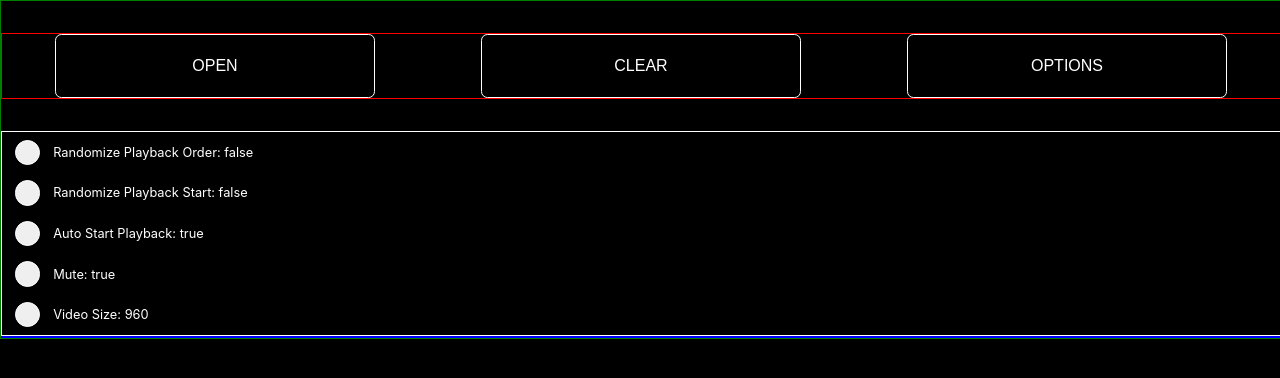
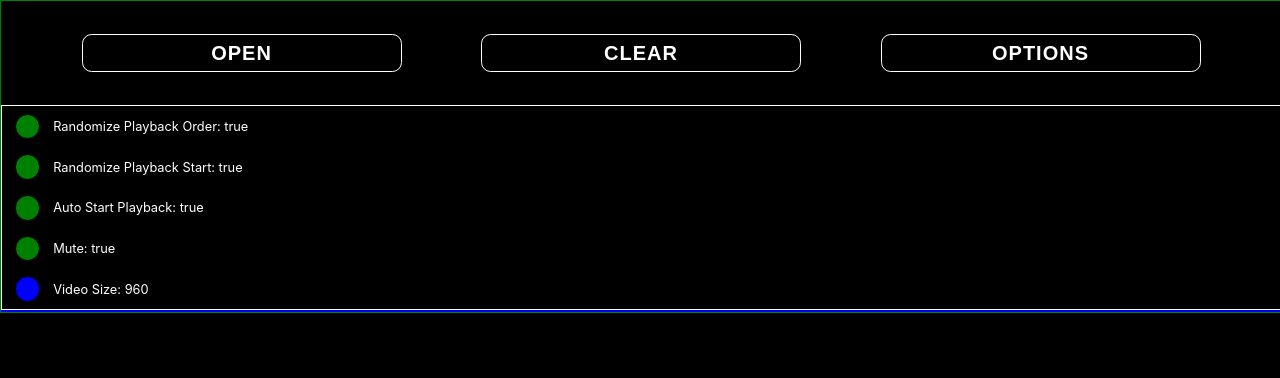
Before and after one commit to pvburger/vallery, a React (Vite) app: page / in a window 1280 px wide. Both pictures are taken after a click on the button "OPTIONS". Shown: the top 378 px of the page. Built offline with nearby package versions, Linux system fonts and the light colour scheme.

Commit message:
Added functionality enabling Randomize Playback Order and Randomize Playback Start

```diff
--- a/src/components/Container.tsx
+++ b/src/components/Container.tsx
@@ -1,13 +1,14 @@
-import { useState } from 'react';
+import { useState, useEffect } from 'react';
 import Button from './Button';
 import Menu from './Menu';
 
 export default function Container() {
   // state
   const [clipArray, setClipArray] = useState<string[]>([]);
+  const [reactElArr, setReactElArr] = useState<React.ReactElement[]>([]);
   const [menuDisplay, setMenuDisplay] = useState(false);
-  const [randOrder, setRandOrder] = useState(false);
-  const [randStart, setRandStart] = useState(false);
+  const [randOrder, setRandOrder] = useState(true);
+  const [randStart, setRandStart] = useState(true);
   const [autoStart, setAutoStart] = useState(true);
   const [mute, setMute] = useState(true);
   const [vWidth, setVWidth] = useState(960);
@@ -60,8 +61,58 @@ export default function Container() {
     },
   };
 
-  // helper
-  const entryCreator = () => {
+  // helpers
+  const genRandomTime = async (length: number) => {
+    const lenMS = length * 1000;
+    // define lo and hi time limit for random start times
+    const lo = Math.floor(0.1 * lenMS);
+    const hi = Math.ceil(0.9 * lenMS);
+    return (await window.valleryAPI.getRandomNum(lo, hi)) / 1000;
+  };
+
+  // used to enable random start of video playback
+  const handleMetadata = async (
+    event: React.SyntheticEvent<HTMLVideoElement>
+  ) => {
+    const video = event.currentTarget;
+    const duration = video.duration;
+
+    // this shouldn't be stricly necessary; video files should be verifed at this point
+    if (!duration || isNaN(duration)) return;
+
+    // if random start time is enabled, compute random start time and reset current time
+    if (randStart) {
+      video.currentTime = await genRandomTime(duration);
+    }
+
+    // if autoPlay is enabled, begin playback at that location:
+    if (video.autoplay) {
+      try {
+        video.play();
+      } catch (err) {
+        console.log(`There was an error playing the video: ${err}`);
+      }
+    }
+  };
+
+  // shuffles an input array in place using Fisher-Yates shuffle
+  // the comma after the generic is needed for parsing purposes
+  const randomizeArr = async <T,>(inp: T[]): Promise<T[]> => {
+    try {
+      for (let i = inp.length - 1; i > 0; i--) {
+        const randomNum = await window.valleryAPI.getRandomNum(0, i + 1);
+        // swap array elements using desctructuring
+        [inp[i], inp[randomNum]] = [inp[randomNum], inp[i]];
+      }
+      // return inp;
+    } catch (err) {
+      console.log(`There was an error randomizing the array: ${err}`);
+      // return inp;
+    }
+    return inp;
+  };
+
+  const entryCreator = async () => {
     const result: React.ReactElement[] = [];
     let keyCount = 1;
     for (const item of clipArray) {
@@ -79,6 +130,7 @@ export default function Container() {
               autoPlay={mute && autoStart}
               loop={true}
               preload='metadata'
+              onLoadedMetadata={(event) => handleMetadata(event)}
             ></video>
             <figcaption>{item.slice(lastSlash)}</figcaption>
           </figure>
@@ -86,8 +138,19 @@ export default function Container() {
       );
       keyCount++;
     }
-    return result;
+
+    if (!randOrder) {
+      // update reactElArr state variable for entered order playback
+      setReactElArr(result);
+    } else {
+      // update reactElArr state variable for random order playback
+      setReactElArr(await randomizeArr(result));
+    }
   };
+
+  useEffect(() => {
+    entryCreator();
+  }, [clipArray, vWidth]);
 
   return (
     <div className='mainContain'>
@@ -105,7 +168,7 @@ export default function Container() {
           vWidth={vWidthControl}
         ></Menu>
       )}
-      <div className='bodyContain'>{entryCreator()}</div>
+      <div className='bodyContain'>{reactElArr}</div>
     </div>
   );
 }
--- a/src/components/Menu.tsx
+++ b/src/components/Menu.tsx
@@ -15,11 +15,19 @@ export default function Menu(props: MenuProps) {
     vWidth.set(vWidths[currIdx]);
   };
 
+  // function to establish color for buttons
+  const getColor = (inp: boolean | number): string => {
+    if (inp === true) return 'green';
+    if (inp === false) return 'red';
+    else return 'blue';
+  };
+
   return (
     <div className='menus'>
       <div className='menuEntry'>
         <button
           className='toggle'
+          style={{ backgroundColor: getColor(randOrder.get()) }}
           onClick={() => randOrder.set(!randOrder.get())}
         ></button>
         <p className='menuEntryTxt'>
@@ -29,6 +37,7 @@ export default function Menu(props: MenuProps) {
       <div className='menuEntry'>
         <button
           className='toggle'
+          style={{ backgroundColor: getColor(randStart.get()) }}
           onClick={() => randStart.set(!randStart.get())}
         ></button>
         <p className='menuEntryTxt'>
@@ -38,6 +47,7 @@ export default function Menu(props: MenuProps) {
       <div className='menuEntry'>
         <button
           className='toggle'
+          style={{ backgroundColor: getColor(autoStart.get()) }}
           onClick={() => autoStart.set(!autoStart.get())}
         ></button>
         <p className='menuEntryTxt'>
@@ -47,12 +57,17 @@ export default function Menu(props: MenuProps) {
       <div className='menuEntry'>
         <button
           className='toggle'
+          style={{ backgroundColor: getColor(mute.get()) }}
           onClick={() => mute.set(!mute.get())}
         ></button>
         <p className='menuEntryTxt'>Mute: {`${mute.get()}`}</p>
       </div>
       <div className='menuEntry'>
-        <button className='toggle' onClick={incVidSize}></button>
+        <button
+          className='toggle'
+          style={{ backgroundColor: getColor(vWidth.get()) }}
+          onClick={incVidSize}
+        ></button>
         <p className='menuEntryTxt'>Video Size: {`${vWidth.get()}`}</p>
       </div>
     </div>
--- a/src/index.css
+++ b/src/index.css
@@ -18,10 +18,10 @@ body {
 .headContain {
   border-style: solid;
   border-width: 1px;
-  border-color: red;
+  /* border-color: red; */
   display: flex;
   flex-direction: row;
-  justify-content: space-around;
+  justify-content: space-evenly;
   margin-top: 2.5vw;
   margin-bottom: 2.5vw;
 }
@@ -39,12 +39,14 @@ body {
   border-style: solid;
   border-width: 1px;
   border-color: white;
-  border-radius: 0.5vw;
+  border-radius: 0.75vw;
   background-color: black;
-  font-size: 1rem;
+  font-size: 1.25rem;
   color: white;
+  font-weight: bold;
+  letter-spacing: 1px;
   width: 25vw;
-  height: 5vw;
+  height: 3vw;
   display: flex;
   flex-direction: row;
   justify-content: center;
@@ -77,7 +79,7 @@ body {
 .toggle {
   border-style: solid;
   border-width: 1px;
-  border-color: white;
+  border-color: black;
   border-radius: 1vw;
   width: 2vw;
   height: 2vw;
--- a/src/preload.ts
+++ b/src/preload.ts
@@ -7,4 +7,8 @@ contextBridge.exposeInMainWorld('valleryAPI', {
     // invoke is async
     return await ipcRenderer.invoke('dialog:selectFiles');
   },
+  getRandomNum: async (lo: number, hi: number): Promise<number> => {
+    // invoke is async
+    return await ipcRenderer.invoke('getRandom', lo, hi);
+  },
 });
--- a/src/renderer.ts
+++ b/src/renderer.ts
@@ -34,6 +34,7 @@ declare global {
   interface Window {
     valleryAPI: {
       selectFiles: () => Promise<string[]>;
+      getRandomNum: (lo: number, hi: number) => Promise<number>;
     };
   }
 }
```
Also changed, not shown: src/main.ts (+28 -41 lines).
